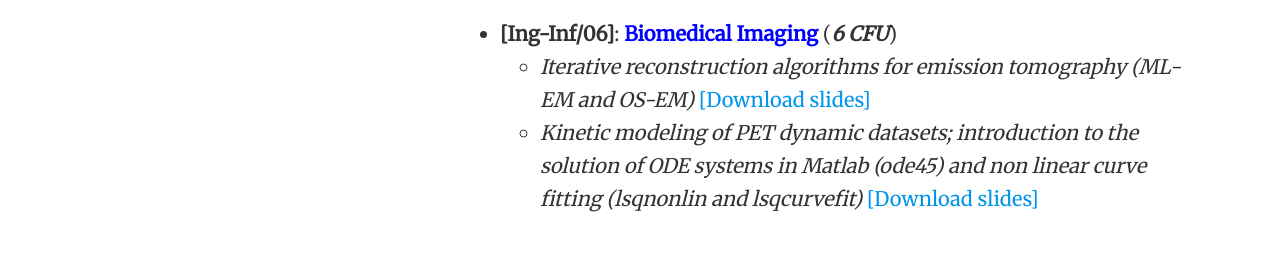
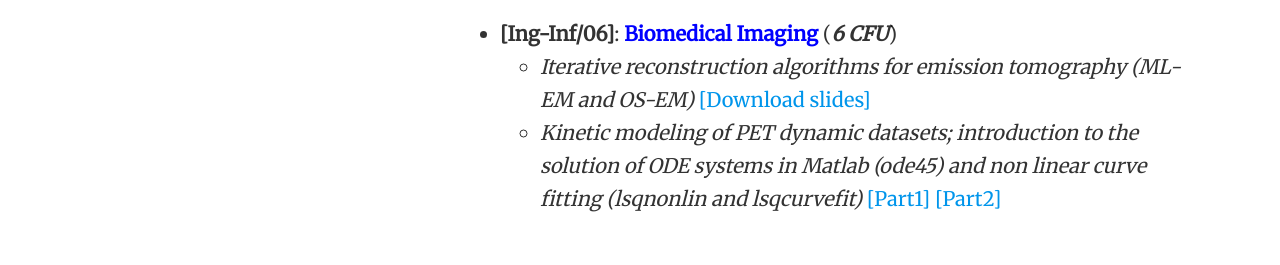
Before and after one commit to mscipio/mscipio.github.io, a plain HTML site: page index.html in a window 1280 px wide. Shown: the part 5601-5866 px from the top of the page. Drawn offline with nearby package versions, Linux system fonts and the light colour scheme; some icons are missing.

Commit message:
updated pdf files for kinetic modeling class

```diff
--- a/index.html
+++ b/index.html
@@ -985,7 +985,7 @@
 
 <ul>
 <li><em>Iterative reconstruction algorithms for emission tomography (ML-EM and OS-EM)</em> <a href="data/teaching/Iterative_reconstruction_of_tomographic_images_28_10_2016.pdf" target="_blank">[Download slides]</a></li>
-<li><em>Kinetic modeling of PET dynamic datasets; introduction to the solution of ODE systems in Matlab (ode45) and non linear curve fitting (lsqnonlin and lsqcurvefit)</em> <a href="data/teaching/Kinetic_Modeling_02_12_2016.pdf" target="_blank">[Download slides]</a></li>
+<li><em>Kinetic modeling of PET dynamic datasets; introduction to the solution of ODE systems in Matlab (ode45) and non linear curve fitting (lsqnonlin and lsqcurvefit)</em> <a href="data/teaching/Kinetic_Modeling_01_12_2016.pdf" target="_blank">[Part1]</a> <a href="data/teaching/Kinetic_Modeling_02_12_2016.pdf" target="_blank">[Part2]</a></li>
 </ul></li>
 </ul>
 
```
Also changed, not shown: 1 other file.
